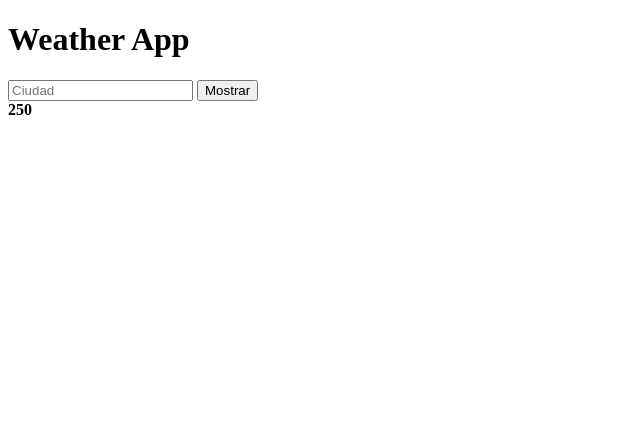
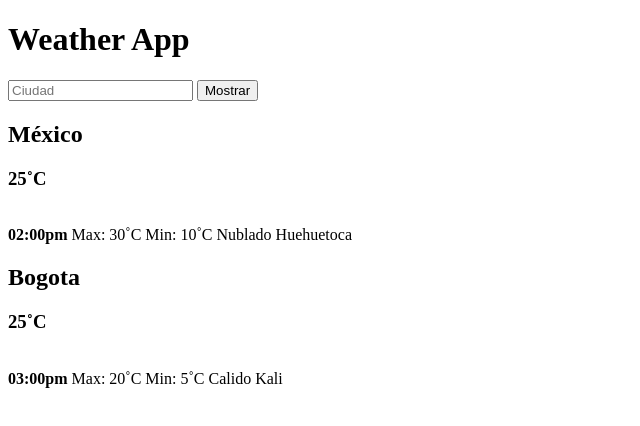
Before and after one commit to FiliSantillan/weather-app, a plain HTML site: page index.html in a window 1280 px wide. Shown: the whole page, without its empty margins (0-640 px from the left). Drawn offline with nearby package versions, Linux system fonts and the light colour scheme.

Commit message:
Empezando con los templates

```diff
--- a/index.html
+++ b/index.html
@@ -25,7 +25,40 @@
 		</form>
 	</section>
 	<section class="my-city">
-		<strong>250</strong>
+		<div id="template--city">
+			<div class="card">
+				<header class="card__header">
+					<h2 class="card__country">México</h2>
+					<h3 data-temp="current" class="card__temperature">25˚C</h3>
+					<img data-image src="" alt="" class="card__image">
+				</header>
+				<div class="card__info">
+					<strong class="time">02:00pm</strong>
+					<span data-temp="max" class="card__temperature-max">Max: 30˚C</span>
+					<span data-temp="min" class="card__temperature-min">Min: 10˚C</span>
+					<span class="state">Nublado</span>
+					<span class="zone">Huehuetoca</span>
+				</div>
+			</div>
+		</div>
+	</section>
+	<section class="cities">
+		<div id="template--cities">
+			<div class="card">
+				<header class="card__header">
+					<h2 class="card__country">Bogota</h2>
+					<h3 data-temp="current" class="card__temperature">25˚C</h3>
+					<img data-image src="" alt="" class="card__image">
+				</header>
+				<div class="card__info">
+					<strong class="time">03:00pm</strong>
+					<span data-temp="max" class="card__temperature-max">Max: 20˚C</span>
+					<span data-temp="min" class="card__temperature-min">Min: 5˚C</span>
+					<span class="state">Calido</span>
+					<span class="zone">Kali</span>
+				</div>
+			</div>
+		</div>
 	</section>
 </body>
 <script src="https://ajax.googleapis.com/ajax/libs/jquery/2.1.3/jquery.min.js"></script>
```
